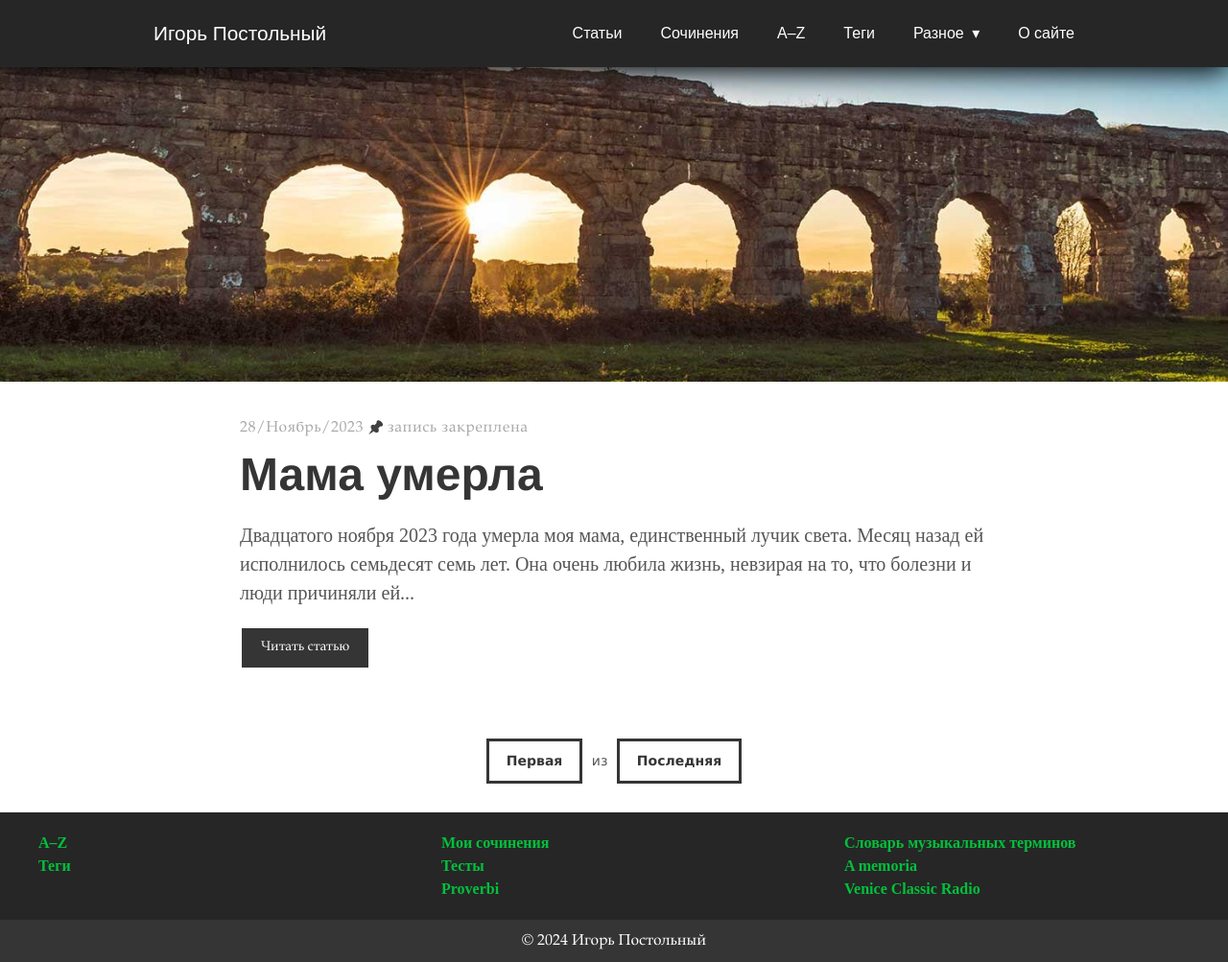
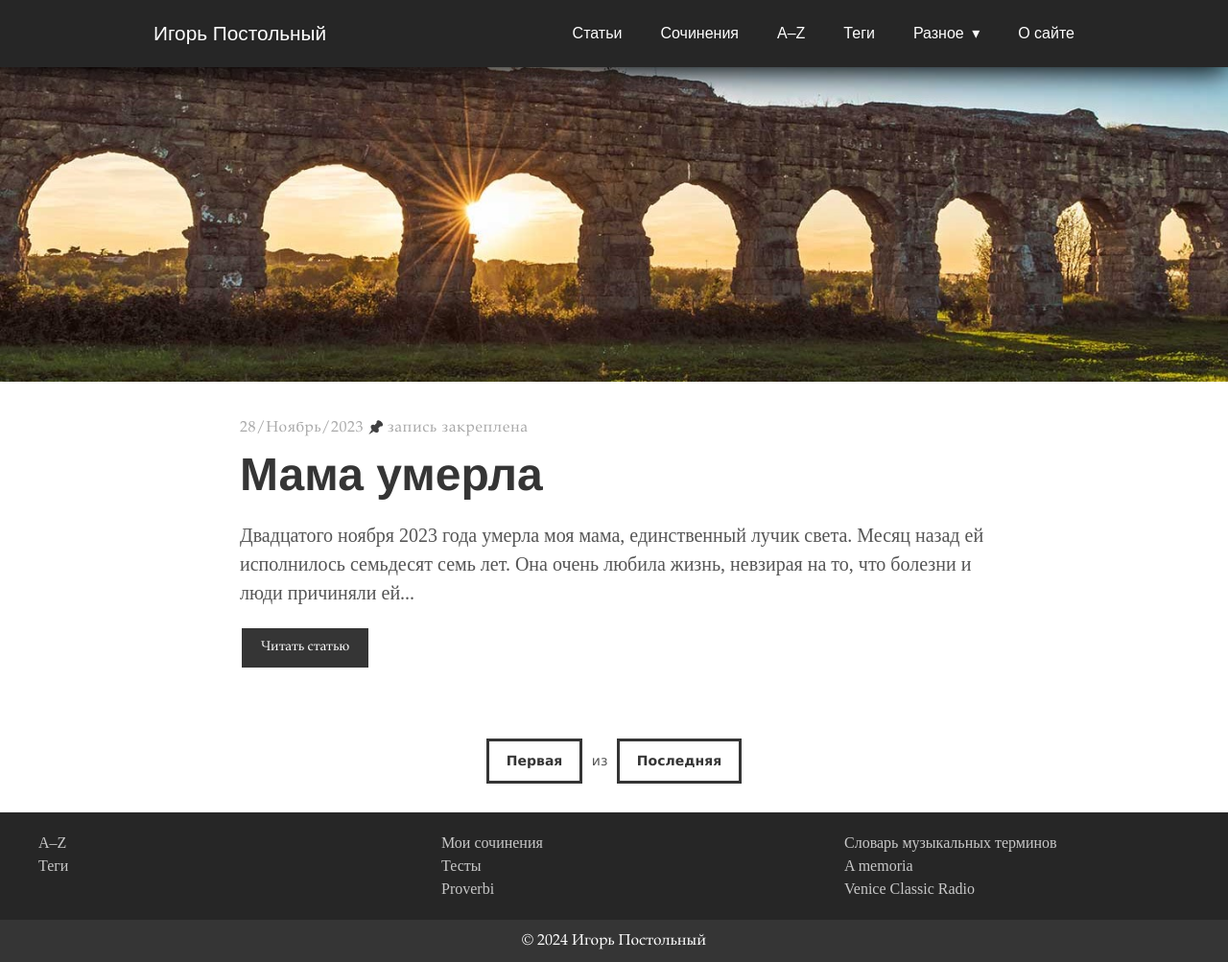
Before and after one commit to postolny/postolny.github.io, a Jekyll site: the page built from README.md, in a window 1280 px wide. Shown: the whole page at 96% size. Built offline with Jekyll 4.4.1, drawn with Linux system fonts in a browser that asks for light colours; our own code applies the rules of GitHub Pages for plain Markdown files.

Commit message:
Add files via upload

```diff
--- a/_sass/tale/_base.scss
+++ b/_sass/tale/_base.scss
@@ -112,12 +112,12 @@ main {
   ul li {
     list-style-type: none;
     a {
-      font-weight: 600;
+      color: $lightGray;
       transition: color 0.2s linear;
 
       &:hover,
       &:focus {
-        color: $hover-color;
+        color: $white;
       }
     }
   }
@@ -145,7 +145,7 @@ main {
       left: 0;
       counter-increment: myCounter;
       content: counter(myCounter);
-      color: white;
+      color: $white;
       background: $default-shade;
       height: 30px;
       width: 30px;
@@ -445,7 +445,7 @@ a[href$=".zip"]:before {
   height: 100%;
   top: 0;
   display: none;
-  background: $charcoalgrey;
+  background: $charcoalGrey;
   cursor: pointer;
   z-index: 10000;
   .parent {
--- a/_sass/tale/_layout.scss
+++ b/_sass/tale/_layout.scss
@@ -141,7 +141,7 @@ nav {
       li {
         float: none;
         /* Фон li для исключения просвета, образовавшегося из-за отступа */
-        background: $charcoalgrey;
+        background: $charcoalGrey;
 
         a {
           padding: 15px;
@@ -243,7 +243,7 @@ nav {
   margin-left: -20px;
   margin-top: 30px;
   padding: 20px 10px;
-  background-color: $charcoalgrey;
+  background-color: $charcoalGrey;
 }
 
 .footer-inner {
--- a/_sass/tale/_variables.scss
+++ b/_sass/tale/_variables.scss
@@ -5,7 +5,8 @@ $default-tint: #aaa !default;
 $grey-1: #979797 !default;
 $grey-2: #e5e5e5 !default;
 $grey-3: #f9f9f9 !default;
-$charcoalgrey: #262626 !default;
+$lightGray: #c8c8c8 !default;
+$charcoalGrey: #262626 !default;
 $white: #fff !default;
 $green: #03c03c !default;
 $hover-color: #00ff4d !default;
```
